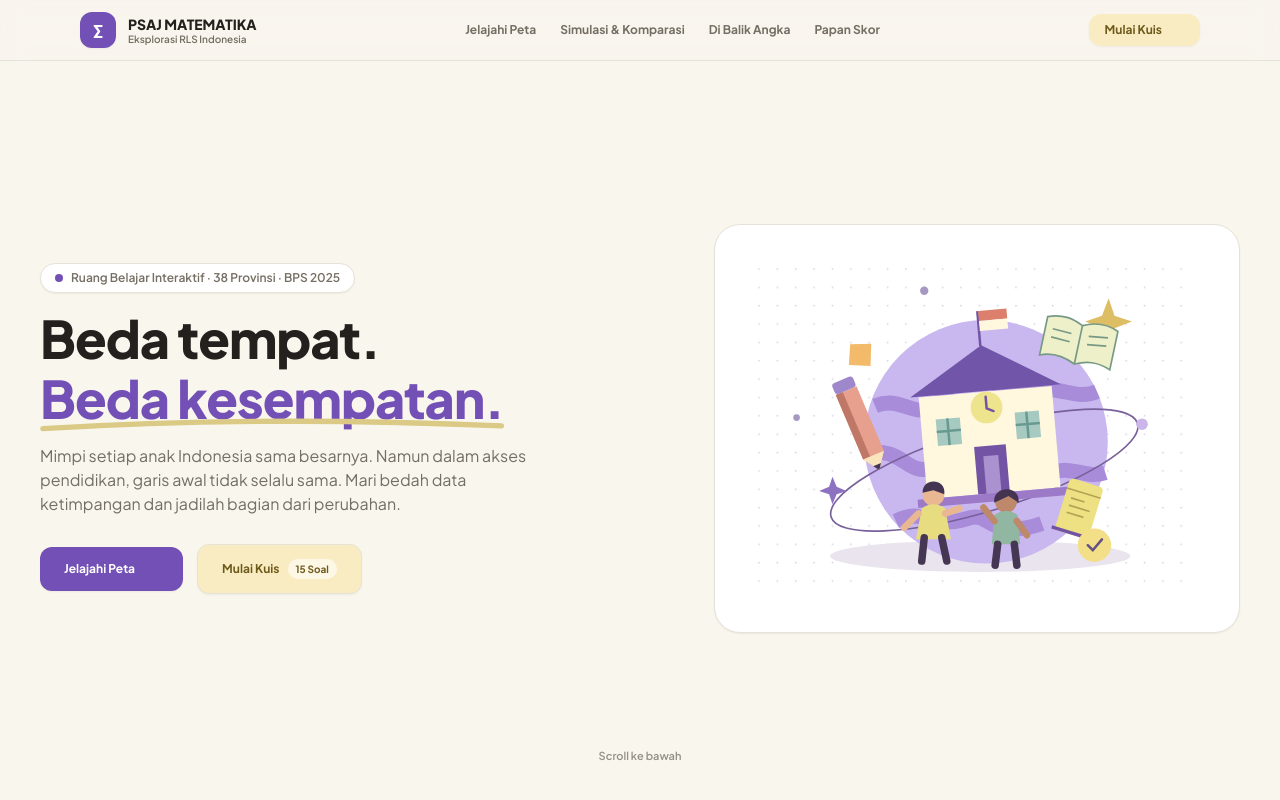
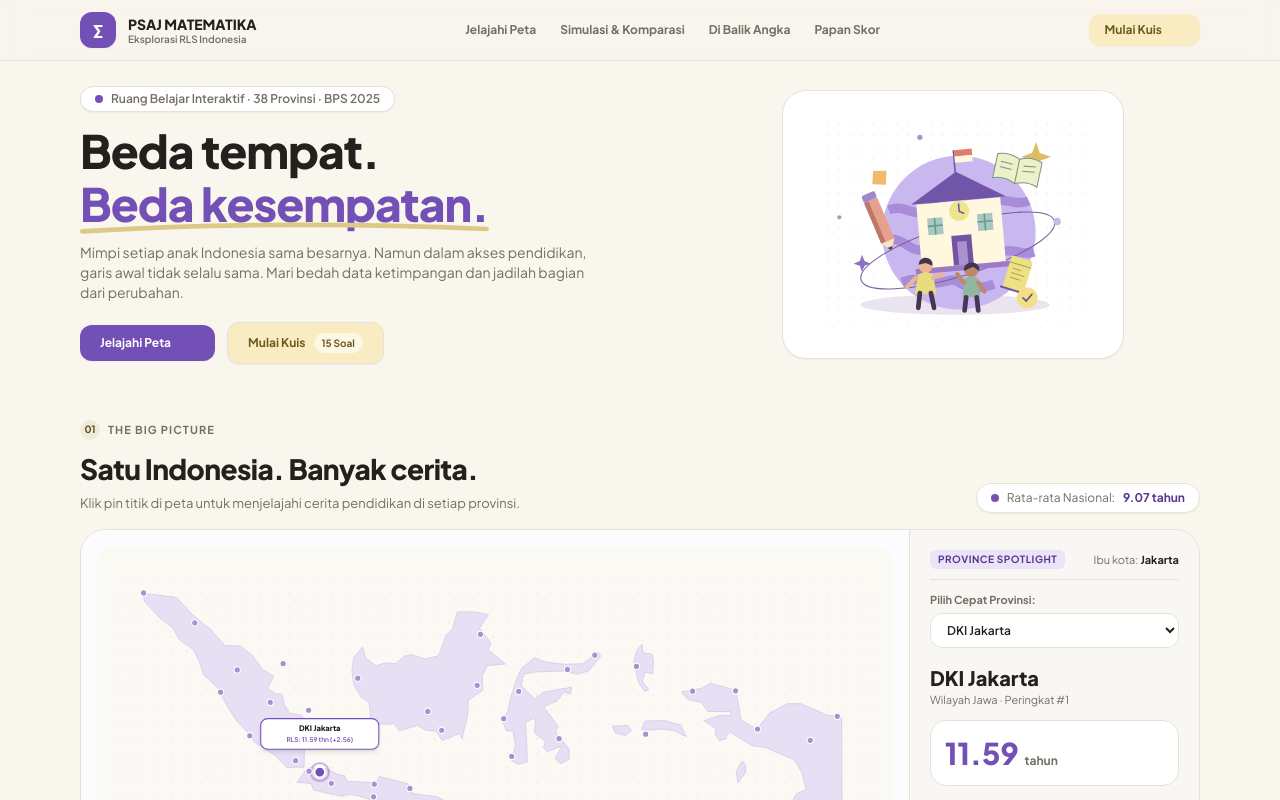
Before and after one commit to Jaavieerr/Matematika_Website, a React (Vite) app: page / in a window 1280 px wide. Shown: the top 800 px of the page. Built offline with nearby package versions, Linux system fonts and the light colour scheme.

Commit message:
Merapatkan padding dan memangkas blank space berlebih pada hero section

```diff
--- a/src/App.tsx
+++ b/src/App.tsx
@@ -201,17 +201,16 @@ export function App() {
         </div>
       </header>
 
-      {/* 2. Hero Section (Full Viewport Landing Page) */}
-      <section className="relative flex min-h-[calc(100vh-65px)] w-full items-center justify-center px-4 py-8 sm:px-6 lg:px-10">
-        <div className="mx-auto w-full max-w-[1200px]">
-          <div className="grid gap-8 lg:grid-cols-[1.1fr_0.9fr] items-center">
+      {/* 2. Hero Section */}
+      <section className="mx-auto max-w-[1200px] px-4 pt-4 pb-6 sm:px-6 sm:pt-6 sm:pb-8 lg:px-10">
+        <div className="grid gap-6 lg:grid-cols-[1.1fr_0.9fr] items-center">
           <div>
-              <div className="inline-flex items-center gap-2 rounded-full border border-[#e7e2d7] bg-white px-3.5 py-1.5 text-xs font-semibold shadow-sm mb-4">
+            <div className="inline-flex items-center gap-2 rounded-full border border-[#e7e2d7] bg-white px-3.5 py-1 text-xs font-semibold shadow-sm mb-3">
               <span className="h-2 w-2 rounded-full bg-[#7350b5]" />
               <span className="text-[#746e63]">Ruang Belajar Interaktif · 38 Provinsi · BPS 2025</span>
             </div>
 
-              <h1 className="font-display text-[36px] font-extrabold tracking-[-1px] sm:text-[46px] lg:text-[52px] leading-[1.15] text-[#23201d]">
+            <h1 className="font-display text-[30px] font-extrabold tracking-[-1px] sm:text-[40px] lg:text-[46px] leading-[1.15] text-[#23201d]">
               Beda tempat.{' '}
               <span className="relative inline-block text-[#7350b5]">
                 Beda kesempatan.
@@ -221,14 +220,14 @@ export function App() {
               </span>
             </h1>
 
-              <p className="mt-4 text-sm sm:text-base leading-relaxed text-[#746e63] max-w-lg">
+            <p className="mt-3 text-xs sm:text-sm leading-relaxed text-[#746e63] max-w-lg">
               Mimpi setiap anak Indonesia sama besarnya. Namun dalam akses pendidikan, garis awal tidak selalu sama. Mari bedah data ketimpangan dan jadilah bagian dari perubahan.
             </p>
 
-              <div className="mt-7 flex flex-wrap items-center gap-3.5">
+            <div className="mt-5 flex flex-wrap items-center gap-3">
               <a
                 href="#explore"
-                  className="flex items-center gap-2 rounded-xl bg-[#7350b5] px-6 py-3.5 text-xs font-bold text-white shadow-sm transition hover:bg-[#583794]"
+                className="flex items-center gap-2 rounded-xl bg-[#7350b5] px-5 py-2.5 text-xs font-bold text-white shadow-sm transition hover:bg-[#583794]"
               >
                 <span>Jelajahi Peta</span>
                 <svg viewBox="0 0 24 24" className="h-4 w-4 fill-none stroke-currentColor stroke-2">
@@ -238,7 +237,7 @@ export function App() {
 
               <button
                 onClick={handleOpenQuiz}
-                  className="flex items-center gap-2 rounded-xl border border-[#e7e2d7] bg-[#faecc2] px-6 py-3.5 text-xs font-bold text-[#6d5a1b] shadow-sm transition hover:bg-[#f5e3ad]"
+                className="flex items-center gap-2 rounded-xl border border-[#e7e2d7] bg-[#faecc2] px-5 py-2.5 text-xs font-bold text-[#6d5a1b] shadow-sm transition hover:bg-[#f5e3ad]"
               >
                 <span>Mulai Kuis</span>
                 <span className="rounded-full bg-white/60 px-2 py-0.5 text-[10px]">15 Soal</span>
@@ -246,22 +245,10 @@ export function App() {
             </div>
           </div>
 
-            <div className="rounded-[26px] border border-[#e7e2d7] bg-white p-4 sm:p-6 shadow-sm">
+          <div className="rounded-[24px] border border-[#e7e2d7] bg-white p-3 sm:p-5 shadow-sm max-w-[480px] mx-auto lg:max-w-none">
             <HeroIllustration />
           </div>
         </div>
-        </div>
-
-        {/* Scroll Indicator */}
-        <a
-          href="#explore"
-          className="absolute bottom-3 left-1/2 -translate-x-1/2 flex flex-col items-center gap-1 text-[11px] font-semibold text-[#746e63] opacity-75 hover:opacity-100 transition"
-        >
-          <span>Scroll ke bawah</span>
-          <svg viewBox="0 0 24 24" className="h-4 w-4 fill-none stroke-currentColor stroke-2 animate-bounce">
-            <path d="M19 14l-7 7m0 0l-7-7m7 7V3" />
-          </svg>
-        </a>
       </section>
 
       {/* 3. Section 01: The Big Picture (Peta di kiri, Spotlight di kanan persis Figma) */}
```
Also changed, not shown: vercel.json (added), 1 other file (tests, documents, lock files or other folders). Lines whose indentation alone changed are shown as unchanged.
